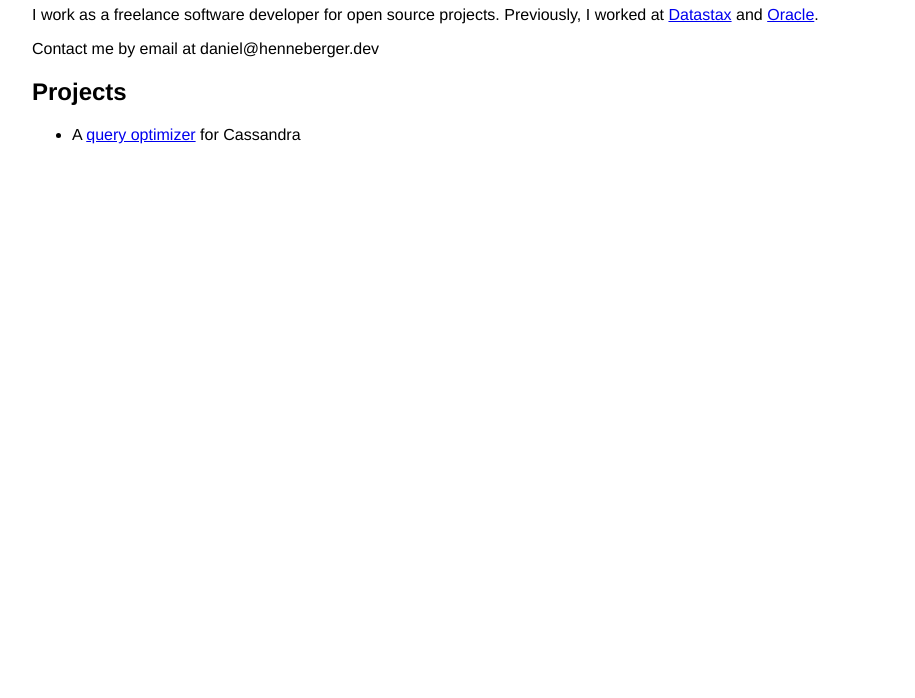
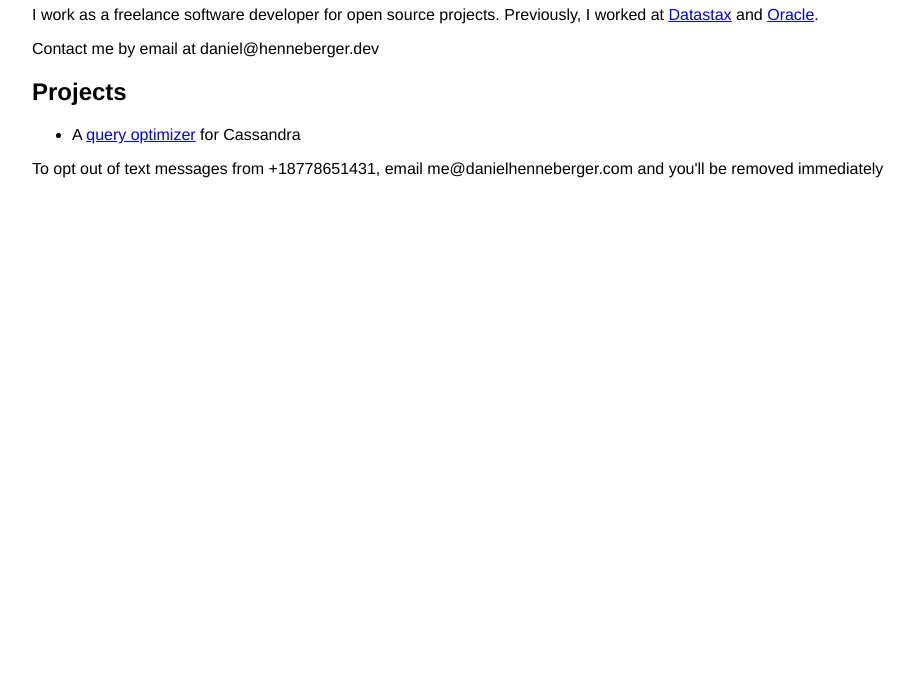
Before and after one commit to henneberger/henneberger.github.io, a plain HTML site: page index.html in a window 1280 px wide. Shown: the part 102-800 px from the top of the page, without its empty margins (18-933 px from the left). Drawn offline with Linux system fonts and the light colour scheme.

Commit message:
Update index.html

```diff
--- a/index.html
+++ b/index.html
@@ -27,5 +27,6 @@ body {
   <ul>
     <li>A <a href="https://github.com/henneberger/dbcompiler">query optimizer</a> for Cassandra</li>
   </ul>
+  <p>To opt out of text messages from +18778651431, email me@danielhenneberger.com and you'll be removed immediately</p>
 </body>
 </html>
```
